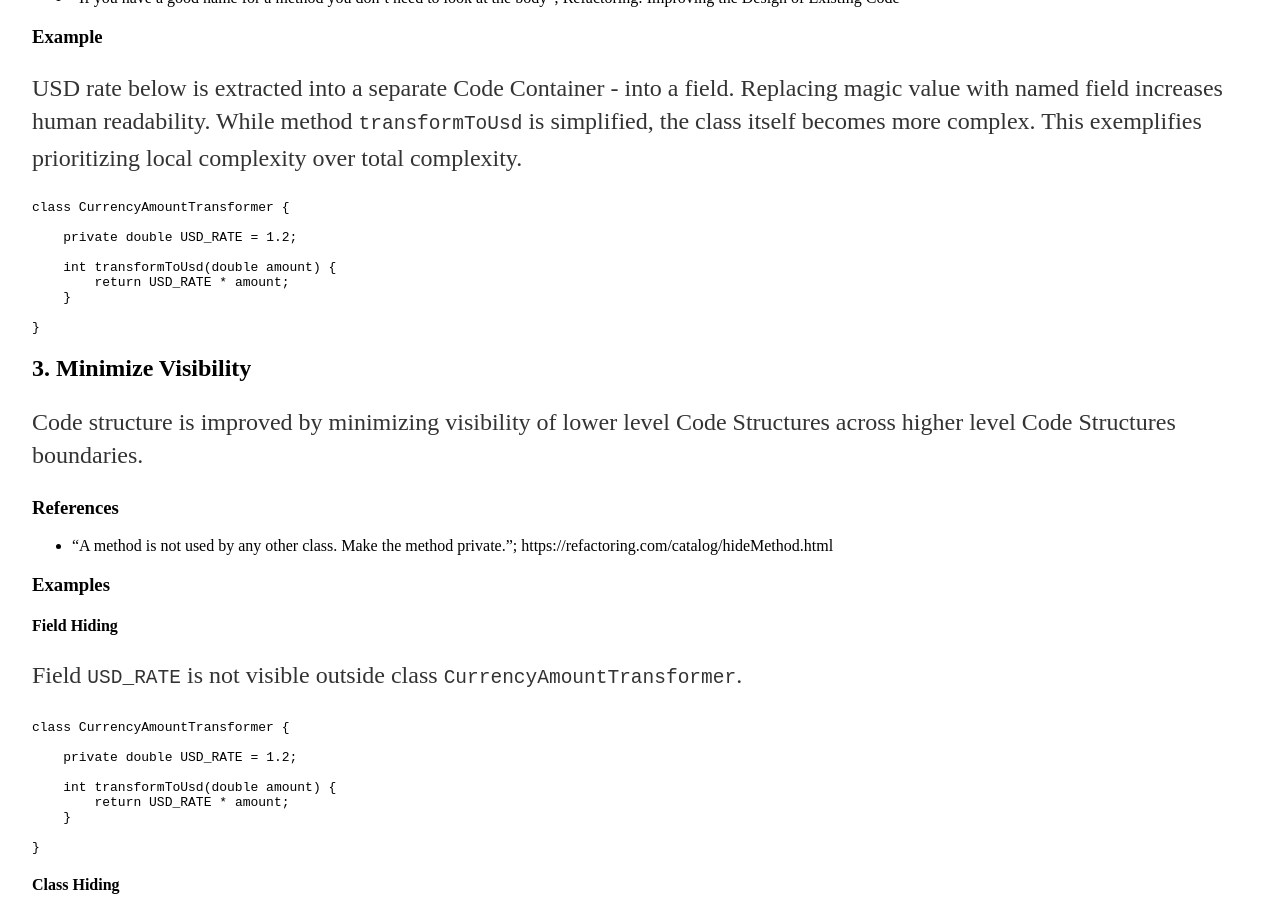
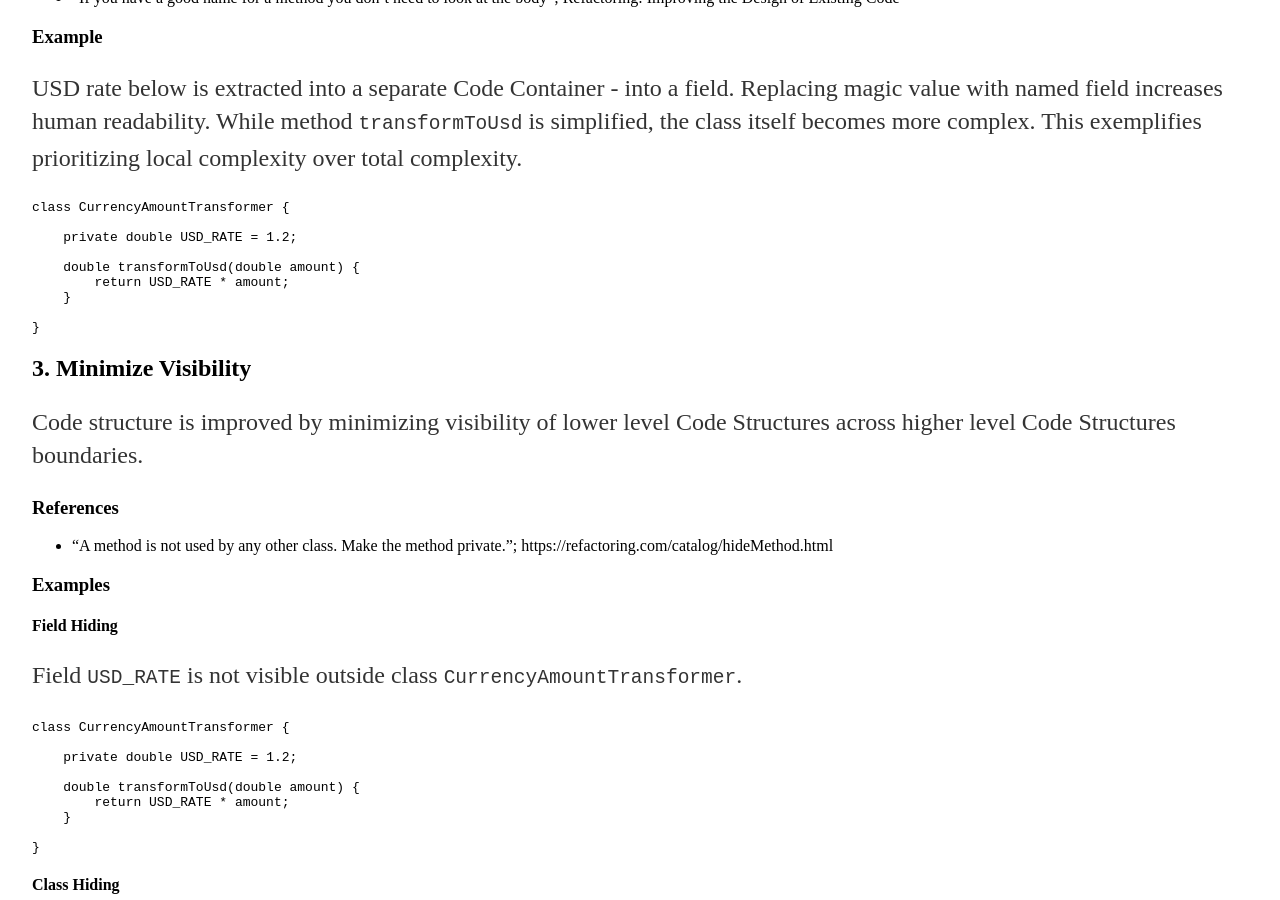
Before and after one commit to vackosar/vackosar.github.io, a Jekyll site: the page built from _posts/2017-06-04-Code-Structure-Principles.md, in a window 1280 px wide and 900 px high, scrolled down 2165 px. Built offline with Jekyll 4.4.1, drawn with Linux system fonts in a browser that asks for light colours; comment, search, counter and statistics services are not loaded.

Commit message:
Code Structure

```diff
--- a/_posts/2017-06-04-Code-Structure-Principles.md
+++ b/_posts/2017-06-04-Code-Structure-Principles.md
@@ -92,7 +92,7 @@ class CurrencyAmountTransformer {
 
     private double USD_RATE = 1.2;
 
-    int transformToUsd(double amount) {
+    double transformToUsd(double amount) {
         return USD_RATE * amount;
     }
 
@@ -115,7 +115,7 @@ class CurrencyAmountTransformer {
 
     private double USD_RATE = 1.2;
 
-    int transformToUsd(double amount) {
+    double transformToUsd(double amount) {
         return USD_RATE * amount;
     }
 
```
